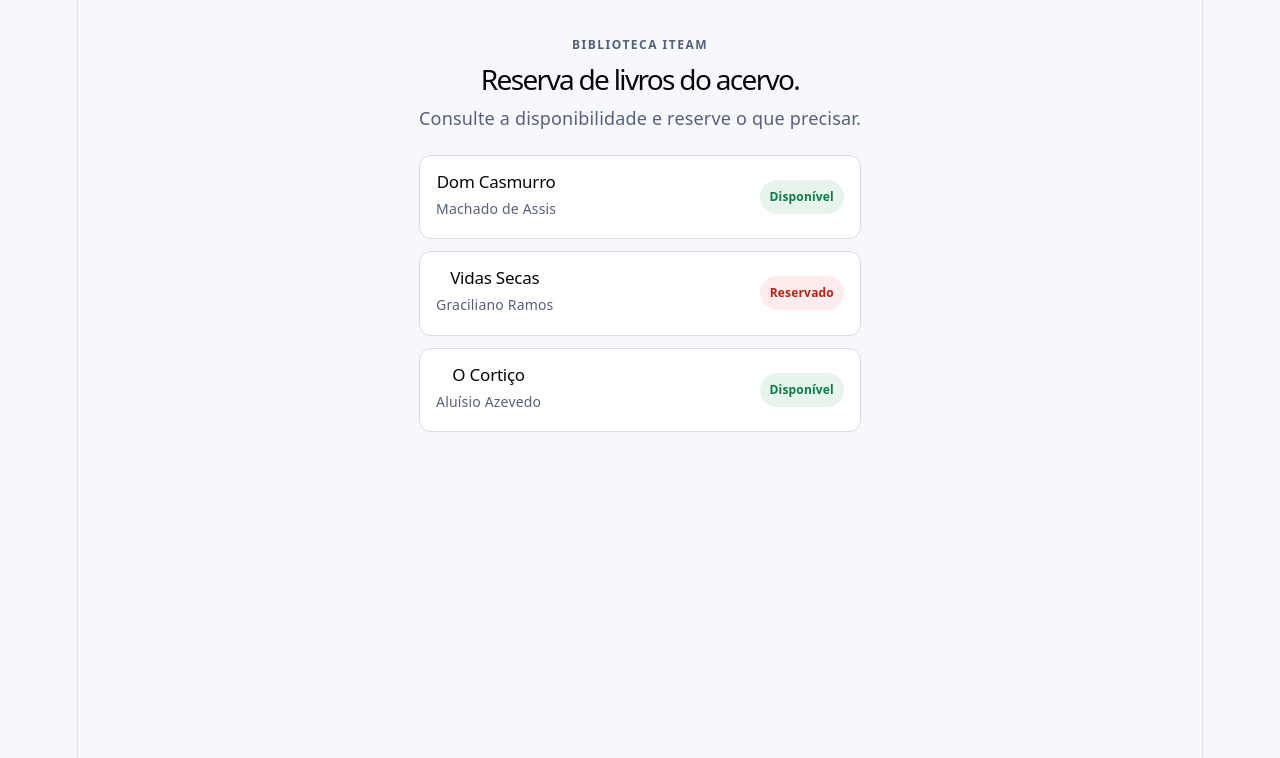
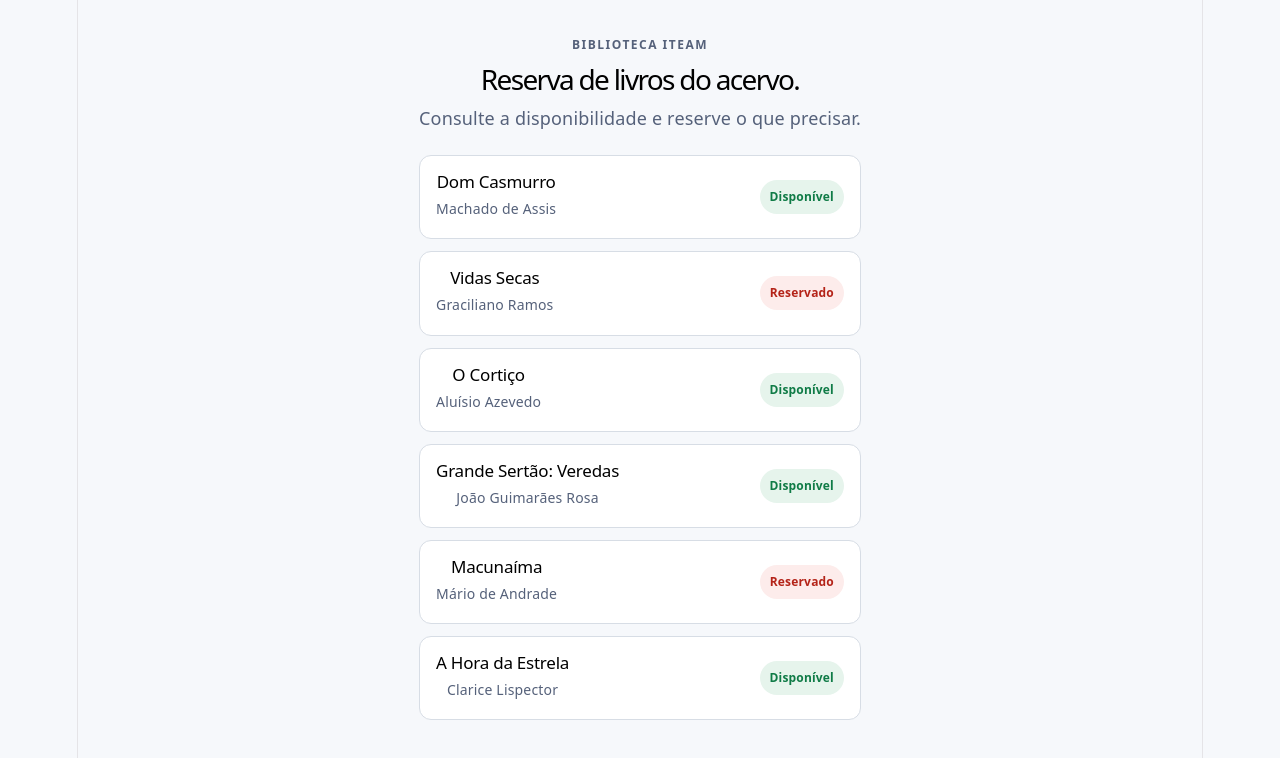
Before and after one commit to danielmds64/reserva-biblioteca-daniel, a React (Vite) app: page / in a window 1280 px wide. Shown: the top 758 px of the page. Built offline with nearby package versions, Linux system fonts and the light colour scheme.

Commit message:
feat: extrai componentes e renderiza a lista

```diff
--- a/src/App.css
+++ b/src/App.css
@@ -15,6 +15,10 @@ body {
   background: var(--cinza-fundo);
   color: #1a2233;
   font-family: system-ui, -apple-system, "Segoe UI", Roboto, sans-serif;
+}
+
+h1, h2 {
+  color: black;
 }
 
 .app {
--- a/src/App.jsx
+++ b/src/App.jsx
@@ -1,4 +1,6 @@
 import "./App.css";
+import BookList from "./components/BookList";
+import { books } from "./data/books";
 
 export default function App() {
   return (
@@ -9,31 +11,7 @@ export default function App() {
         <p>Consulte a disponibilidade e reserve o que precisar.</p>
       </header>
 
-      <section className="book-list" aria-label="Acervo">
-        <article className="book-card">
-          <div>
-            <h2>Dom Casmurro</h2>
-            <p>Machado de Assis</p>
-          </div>
-          <span className="badge badge-ok">Disponível</span>
-        </article>
-
-        <article className="book-card">
-          <div>
-            <h2>Vidas Secas</h2>
-            <p>Graciliano Ramos</p>
-          </div>
-          <span className="badge badge-off">Reservado</span>
-        </article>
-
-        <article className="book-card">
-          <div>
-            <h2>O Cortiço</h2>
-            <p>Aluísio Azevedo</p>
-          </div>
-          <span className="badge badge-ok">Disponível</span>
-        </article>
-      </section>
+      <BookList books={books}/>
     </main>
   );
 }
--- /dev/null
+++ b/src/components/BookCard.jsx
@@ -0,0 +1,13 @@
+export default function BookCard({ title, author, available }) {
+    return (
+        <article className="book-card">
+          <div>
+            <h2>{title}</h2>
+            <p>{author}</p>
+          </div>
+          <span className={`badge ${available ? "badge-ok" : "badge-off"}`}>
+            {available ? "Disponível" : "Reservado"}
+          </span>
+        </article>
+    );
+}
--- /dev/null
+++ b/src/components/BookList.jsx
@@ -0,0 +1,16 @@
+import BookCard from "./BookCard";
+
+export default function BookList({ books }) {
+    return (
+        <section className="book-list" aria-label="Acervo">
+            {books.map((book) => (
+                <BookCard
+                    key={book.id}
+                    title={book.title}
+                    author={book.author}
+                    available={book.available}
+                />
+            ))}
+        </section>
+    );
+}
```
